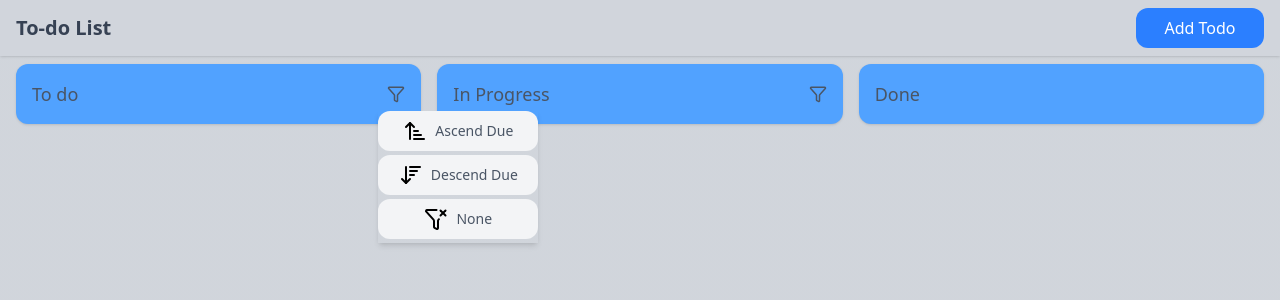
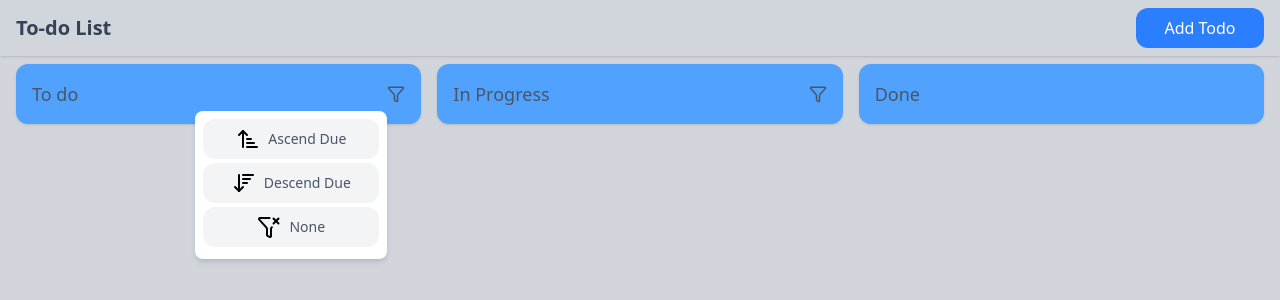
Before and after one commit to hanlinthedev/TodoKanban, a React (Vite) app: page / in a window 1280 px wide. Both pictures are taken after a click on the icon 396 px from the left and 94 px from the top of the page. Shown: the top 300 px of the page. Built offline with nearby package versions, Linux system fonts and the light colour scheme.

Commit message:
🚑️ CreatePortal For Modal
use createPortal to win the z index war

```diff
--- a/src/features/kanban/components/FilterBtn.tsx
+++ b/src/features/kanban/components/FilterBtn.tsx
@@ -43,10 +43,7 @@ const FilterBtn = ({ onClick }: Props) => {
 				className="cursor-pointer hover:scale-105 text-gray-600"
 			/>
 			{isOpen && (
-				<div
-					className="absolute -left-[50%] text-sm shadow-md mt-2 w-40 z-10"
-					onBlurCapture={() => setIsOpen(false)}
-				>
+				<div className="absolute -left-48 text-sm shadow-md mt-2 w-48 z-40 bg-white rounded-lg p-2 cursor-pointer">
 					<div
 						className="px-4 py-2 flex gap-2 bg-gray-100 hover:bg-gray-200 rounded-xl mb-1 text-sm justify-center items-center"
 						onClick={() => handleClick("dueDateAsc")}
--- a/src/features/todos/components/TodoCard.tsx
+++ b/src/features/todos/components/TodoCard.tsx
@@ -21,11 +21,11 @@ const TodoCard = ({ todo, listeners, attributes }: Props) => {
 				</span>
 			</div>
 			<div
-				className="w-full h-full absolute opacity-0 top-0 left-0 z-10"
+				className="w-full h-full absolute inset-0 z-0 opacity-0"
 				{...listeners}
 				{...attributes}
 			></div>
-			<div className="flex gap-2 mt-2 z-50">
+			<div className="flex gap-2 mt-2 z-10">
 				<DeleteTodo id={todo.id} title={todo.title} />
 				<UpdateTodo oldTodo={todo} />
 				<UpdateTodoStatus id={todo.id} status={todo.status} />
--- a/src/shared/components/Modal.tsx
+++ b/src/shared/components/Modal.tsx
@@ -1,6 +1,6 @@
 import { X } from "lucide-react"; // Or any close icon
 import { useEffect } from "react";
-
+import { createPortal } from "react-dom";
 export const Modal = ({
 	isOpen,
 	onClose,
@@ -20,11 +20,11 @@ export const Modal = ({
 
 	if (!isOpen) return null;
 
-	return (
+	return createPortal(
 		<div
 			className={`fixed inset-0 z-50 ${
 				isOpen ? "flex" : "none"
-			} items-center justify-center `}
+			} items-center justify-center  isolate`}
 		>
 			<div
 				className="fixed inset-0 bg-black/50 backdrop-blur-sm transition-opacity"
@@ -40,7 +40,8 @@ export const Modal = ({
 				</button>
 				<div className="p-6">{children}</div>
 			</div>
-		</div>
+		</div>,
+		document.body
 	);
 };
 
```
